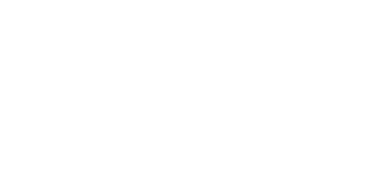
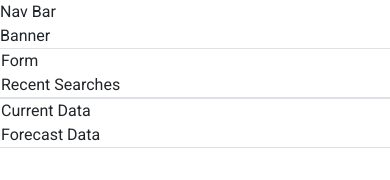
Before and after one commit to faisal244/javascript-weather-dashboard, a plain HTML site: page index.html in a window 390 px wide. Drawn offline with nearby package versions, Linux system fonts and the light colour scheme.

Commit message:
Added basic responsive layout to index.html

```diff
--- a/index.html
+++ b/index.html
@@ -23,6 +23,34 @@
     </head>
 
     <body>
+        <header>Nav Bar</header>
+        <main>
+          <div>Banner</div>
+
+          <!-- content row -->
+          <div class="row">
+
+            <!-- col for form and recent searches -->
+            <div class="col-sm-12 col-md-3 border">
+
+              <!-- search form -->
+              <div>Form</div>
+
+              <!-- recent searches -->
+              <div>Recent Searches</div>
+            </div>
+
+            <!-- col for weather info -->
+            <div class="col-sm-12 col-md-9 border">
+
+              <!-- current data -->
+              <div>Current Data</div>
+
+              <!-- forecast data -->
+              <div>Forecast Data</div>
+            </div>
+          </div>
+        </main>
 
         <!--Bootstrap JS-->
         <script src="https://cdn.jsdelivr.net/npm/bootstrap@5.2.0-beta1/dist/js/bootstrap.bundle.min.js" integrity="sha384-pprn3073KE6tl6bjs2QrFaJGz5/SUsLqktiwsUTF55Jfv3qYSDhgCecCxMW52nD2" crossorigin="anonymous"></script>
```
